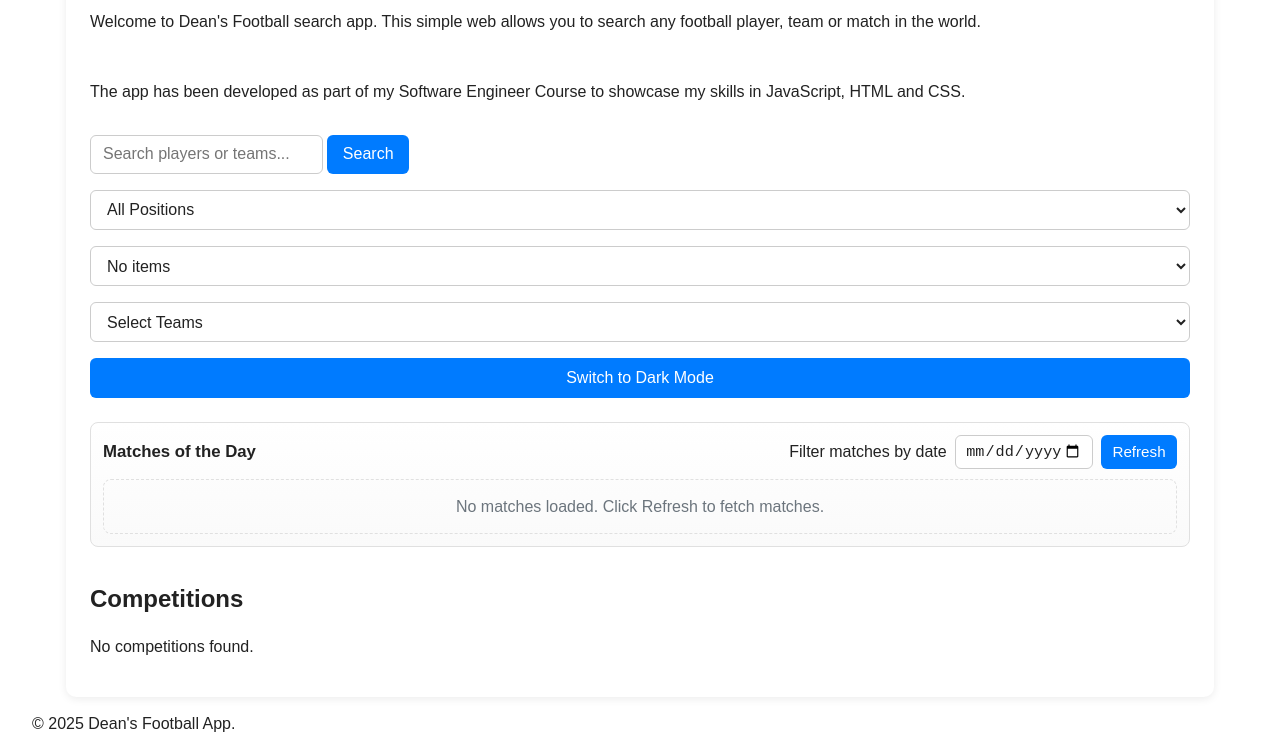
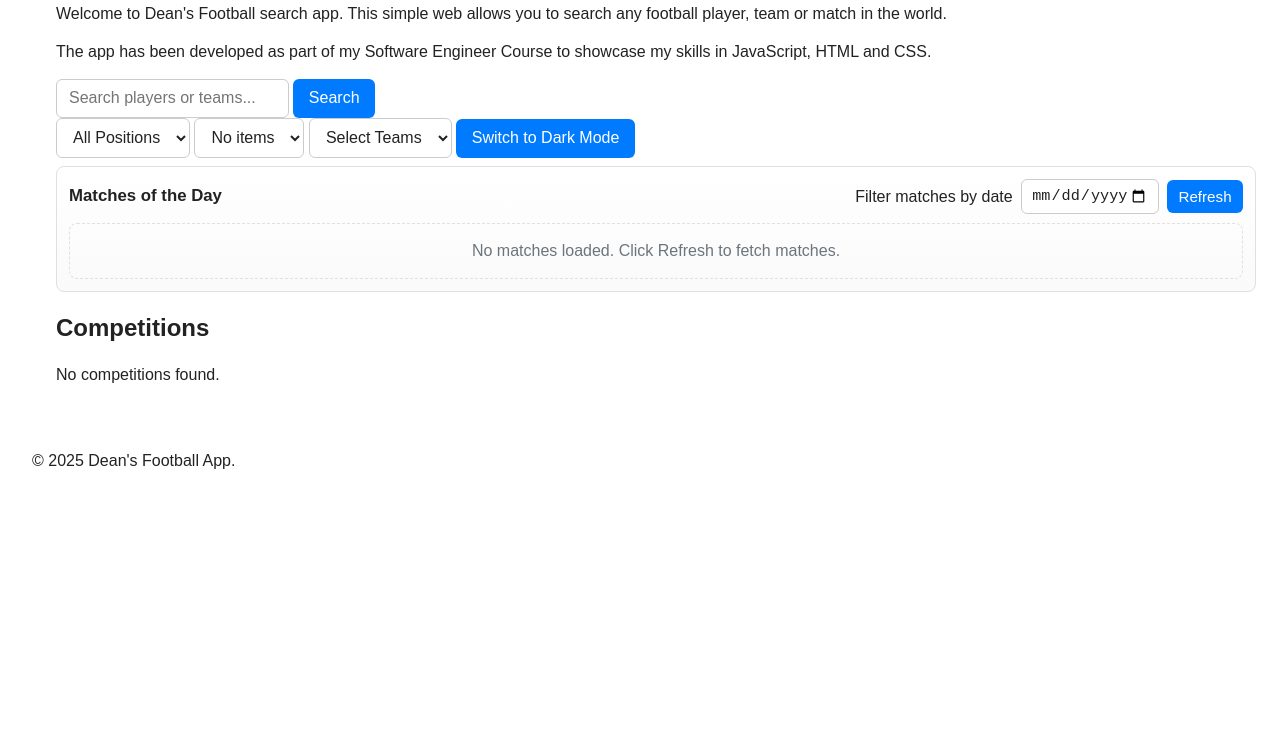
Before and after one commit to Deano10134/phase-1-project, a website: page index.html in a window 1280 px wide. Shown: the part 109-864 px from the top of the page. Drawn offline with Linux system fonts and the light colour scheme; no server answers.

Commit message:
update CSS layout

```diff
--- a/styles.css
+++ b/styles.css
@@ -58,16 +58,12 @@ body {
 
 /* App container: centered, responsive, with gentle card look */
 #app {
-  max-width: 1100px;
+  max-width: 1200px;
+  width: 100%;
   margin: 0 auto;
-  background: var(--surface);
-  padding: 1.5rem;
-  border-radius: 10px;
-  box-shadow: var(--shadow);
-  display: grid;
-  grid-template-rows: auto auto 1fr;
-  gap: 1rem;
+  padding: 2rem 1.5rem;
 }
+
 
 /* Header */
 h1 {
```
